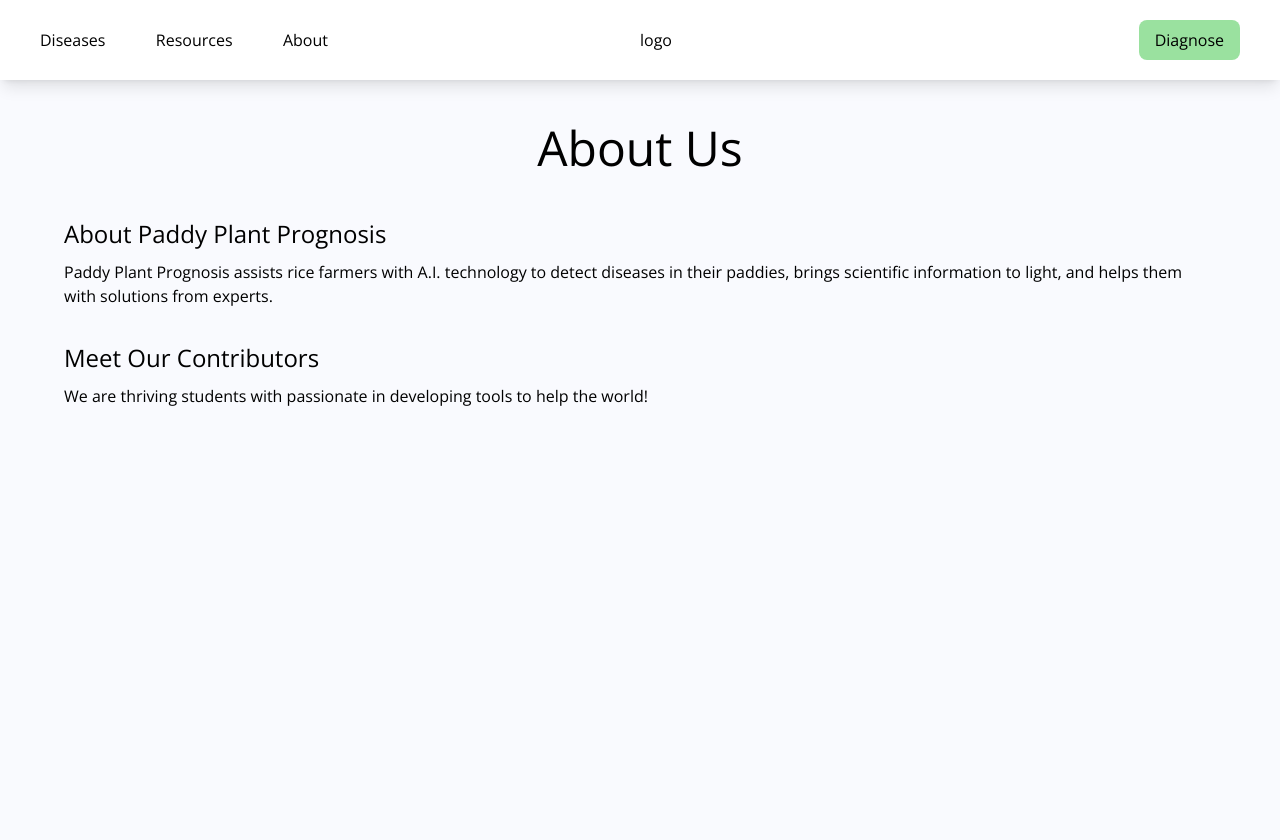
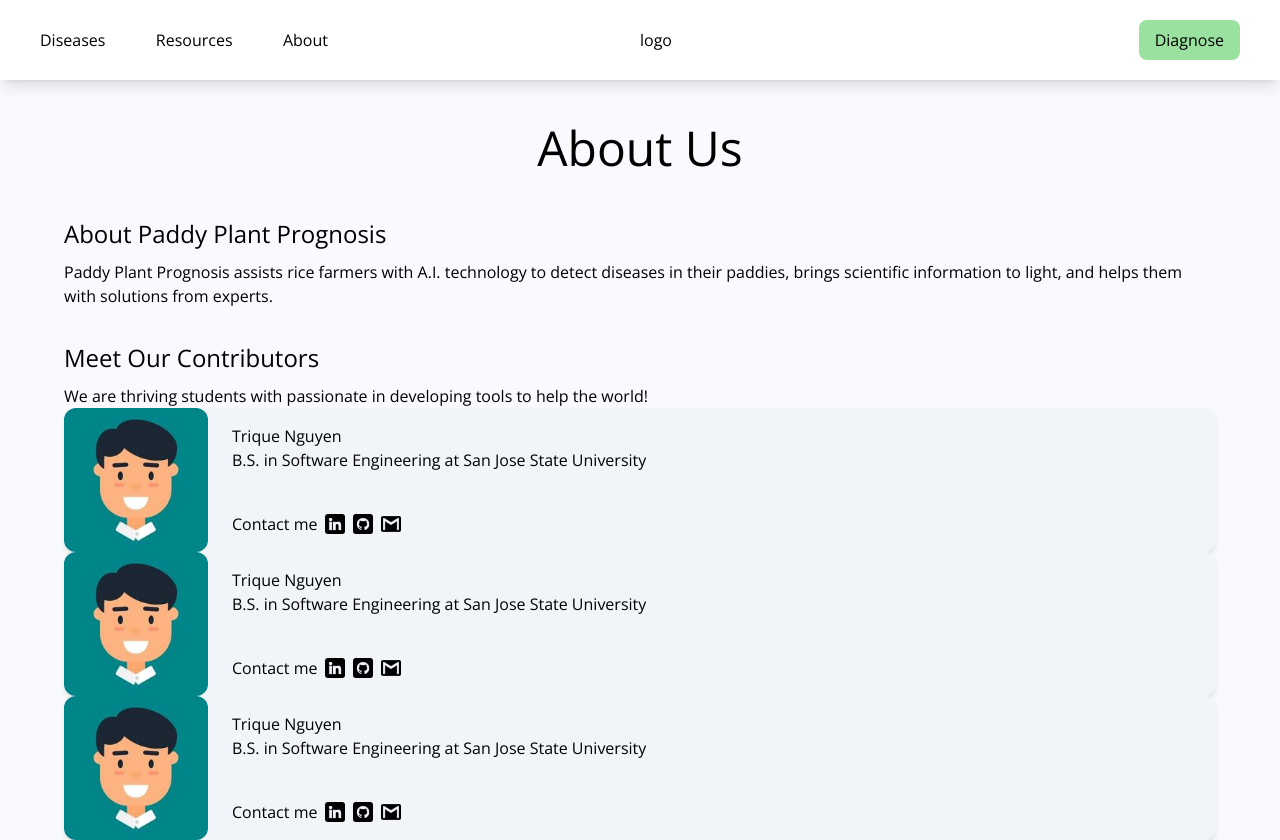
Before and after one commit to IdkwhatImD0ing/PaddyPlantPrognosis, a React (Vite) app in the folder client/: page /about in a window 1280 px wide. Before the commit the page ends 800 px from the top, so only its background shows below. Built offline with nearby package versions, Linux system fonts and the light colour scheme; a web font is replaced by a local one.

Commit message:
fixed contributor component

```diff
--- a/client/src/components/Contributor.jsx
+++ b/client/src/components/Contributor.jsx
@@ -6,21 +6,27 @@ const Contributor = ({ photo, name, info, linkedin, github, gmail }) => {
   return (
     <div>
         <figure className="flex bg-slate-100 rounded-xl shadow-md">
-            <img className="w-36 rounded-xl" src={photo}/>
-            <div className="flex flex-col justify-between px-6 py-4 text-center text-left">
-                <figcaption class="">
-                    <div class="text-left">
+            <img className="w-36 rounded-xl" src={photo} alt="image"/>
+            <div className="flex flex-col justify-between px-6 py-4 text-left">
+                <figcaption className="">
+                    <div className="text-left">
                         {name}
                     </div>
-                    <div class="">
+                    <div className="">
                         {info}
                     </div>
                 </figcaption>
                 <div className="flex gap-2 items-center">
                     Contact me
-                    <a href={linkedin}><img className="w-[20px]" src={LinkedIn} /></a>
-                    <a href={github}><img className="w-[20px]" src={GitHub} /></a>
-                    <a href={gmail}><img className="w-[20px]" src={Gmail} /></a>
+                    <a href={linkedin}>
+                        <img className="w-[20px]" src={LinkedIn} />
+                    </a>
+                    <a href={github}>
+                        <img className="w-[20px]" src={GitHub} />
+                    </a>
+                    <a href={gmail}>
+                        <img className="w-[20px]" src={Gmail} />
+                    </a>
                 </div>
             </div>
         </figure>
--- a/client/src/pages/About.jsx
+++ b/client/src/pages/About.jsx
@@ -12,7 +12,24 @@ const About = () => {
       gmail: "dung.n.nguyen@sjsu.edu",
       photo: ava,
     },
+    {
+      name: "Trique Nguyen",
+      linkedin: "https://www.linkedin.com/in/trique-nguyen/",
+      github: "https://github.com/triquenguyen",
+      info: "B.S. in Software Engineering at San Jose State University",
+      gmail: "dung.n.nguyen@sjsu.edu",
+      photo: ava,
+    },
+    {
+      name: "Trique Nguyen",
+      linkedin: "https://www.linkedin.com/in/trique-nguyen/",
+      github: "https://github.com/triquenguyen",
+      info: "B.S. in Software Engineering at San Jose State University",
+      gmail: "dung.n.nguyen@sjsu.edu",
+      photo: ava,
+    },
   ]
+
   return (
     <div>
         <h1 className="py-8 text-center text-[48px]">About Us</h1>
@@ -22,9 +39,9 @@ const About = () => {
           <h2 className='text-[24px]'>Meet Our Contributors</h2>
           <p className='pt-2'>We are thriving students with passionate in developing tools to help the world!</p>
           <div>
-            {contacts.map(contact => {
-              <Contributor photo={contact.photo} name={contact.name} linkedin={contact.linkedin} github={contact.github} info={contact.info} gmail={contact.gmail} />
-            })}
+            {contacts.map((contact, index) => (
+              <Contributor key={index} photo={contact.photo} name={contact.name} linkedin={contact.linkedin} github={contact.github} info={contact.info} gmail={contact.gmail} />
+            ))}
           </div>
 
         </div>
```
